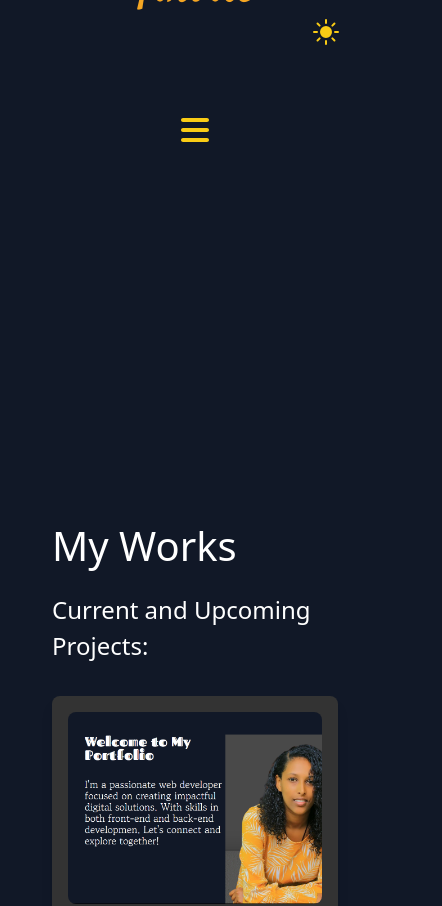
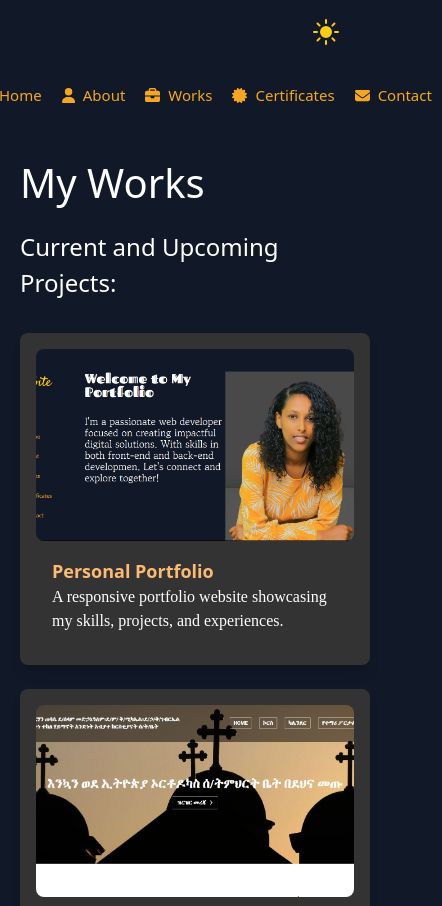
Before and after one commit to tinbit25/Portifolio, a React (Vite) app: page /works in a window 390 px wide. Shown: the top 906 px of the page, 442 px wide, since content can reach past the window. Built offline with nearby package versions, Linux system fonts and the light colour scheme; a web font is replaced by a local one.

Commit message:
style nav

```diff
--- a/src/App.css
+++ b/src/App.css
@@ -84,9 +84,7 @@ body {
 }
 .navi {
   display: flex;
-  flex-direction: column;
-  height: 100vh;
-  justify-content: flex-start;
+  flex-direction: row;
   align-items: center;
 }
 
@@ -96,19 +94,22 @@ body {
 
 .nav-link {
   margin: 0;
-  padding: 0.5rem 0;
+  padding: 10px;
+  font-size: 15px;
+  justify-content: space-between;
   text-decoration: none;
-  font-size: 1.25rem;
   color: var(--text-color);
 }
 
-
+.side{
+  top:0;
+}
 
 .logo {
   font-family: 'Cursive';
   font-size: 2rem;
-  margin-top: -50px;
-  margin-bottom: 100px;
+
+  margin-bottom: 10px;
 }
 
 .myimg {
@@ -119,9 +120,39 @@ body {
   cursor: pointer;
 }
 
+
+.about{
+  margin-top: 100px;
+}
+
 @media (min-width: 768px) {
+  .logo {
+
+    font-size: 2rem;
+    margin-top: -50px;
+    margin-bottom: 100px;
+  }
+  .navi {
+    display: flex;
+    flex-direction: column;
+    height: 100vh;
+    justify-content: flex-start;
+    align-items: center;
+  }
   .nav-link {
     padding: 20px;
+    font-size: 1.25rem;
+  }
+  .certificate-container{
+    margin-top: 300px;
+  }
+  .about{
+    margin-top: 100px;
+  }
+  .container {
+    padding: 2rem;
+    margin-top: 300px;
+    border-radius: 0.5rem;
   }
 }
 
@@ -177,11 +208,7 @@ body {
   margin-bottom: 2rem;
 }
 
-.container {
-  padding: 2rem;
-  margin-top: 300px;
-  border-radius: 0.5rem;
-}
+
 
 .project-gallery {
 
@@ -211,9 +238,7 @@ body {
 }
 
 
-.about{
-  margin-top: 100px;
-}
+
 .slide-in {
   transform: translateY(20px);
   opacity: 0;
@@ -233,9 +258,7 @@ body {
   margin-top: 2rem;
   width: 100%;
 }
-.certificate-container{
-  margin-top: 300px;
-}
+
 .certificate {
   background-color: #282828;
   padding: 1rem;
--- a/src/App.jsx
+++ b/src/App.jsx
@@ -24,7 +24,7 @@ const App = () => {
 
   return (
     <Router>
-      <div className={`app-container ${theme}`}>
+      <div className={`app-container  ${theme}`}>
         <button
           onClick={toggleTheme}
           className="toggle-button absolute right-12 top-4 bg-transparent text-2xl flex items-center transition-transform duration-200 hover:scale-105"
--- a/src/components/Navbar.jsx
+++ b/src/components/Navbar.jsx
@@ -4,23 +4,17 @@ import { FontAwesomeIcon } from '@fortawesome/react-fontawesome';
 import { faHome, faUser, faBriefcase, faCertificate, faEnvelope, faBars, faTimes } from '@fortawesome/free-solid-svg-icons';
 
 const Navbar = () => {
-  const [isOpen, setIsOpen] = useState(false);
 
-  const toggleNavbar = () => {
-    setIsOpen(!isOpen);
-  };
 
 
   return (
 
     <nav className={`nwidth h-full flex flex-col justify-between items-center p-4 `}>
       <div className="logo">
-        <Link to="/" className="text-5xl satisfy-regular font-logo">Tinbite</Link>
+        <Link to="/" className="hidden md:block text-5xl satisfy-regular font-logo">Tinbite</Link>
       </div>
-      <button onClick={toggleNavbar} className="md:hidden">
-        <FontAwesomeIcon icon={isOpen ? faTimes : faBars} className="text-yellow-400" size="2x" />
-      </button>
-      <ul className={`space-y-1 ${isOpen ? 'block' : 'hidden'} mt-12 md:flex flex-col md:space-y-0 md:space-x-4`}>
+
+      <ul className={`mt-12 flex flex-row justify-between items-center md:flex-col`}>
         <li>
           <Link to="/" className="nav-link flex items-center ml-4">
             <FontAwesomeIcon icon={faHome} className="mr-2" /> Home
--- a/vite.config.js
+++ b/vite.config.js
@@ -2,6 +2,8 @@ import { defineConfig } from 'vite'
 import react from '@vitejs/plugin-react'
 
 export default defineConfig({
-  plugins: [react()],
-  base: '/Portifolio/',
+
+    plugins: [react()],
+    base: '/',
+
 })
```
